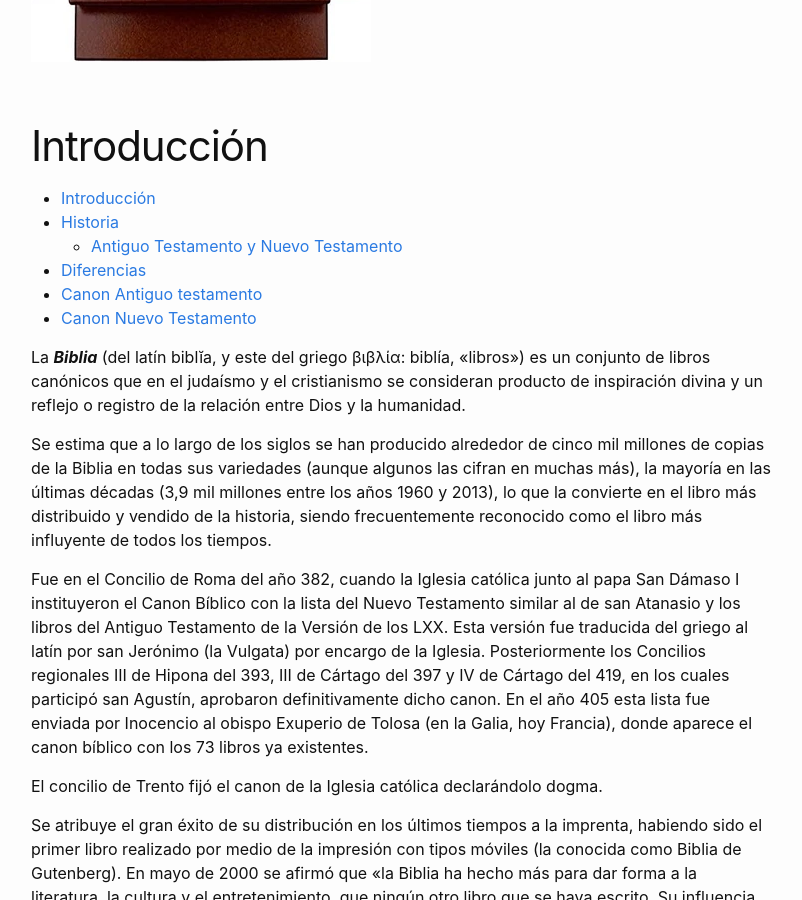
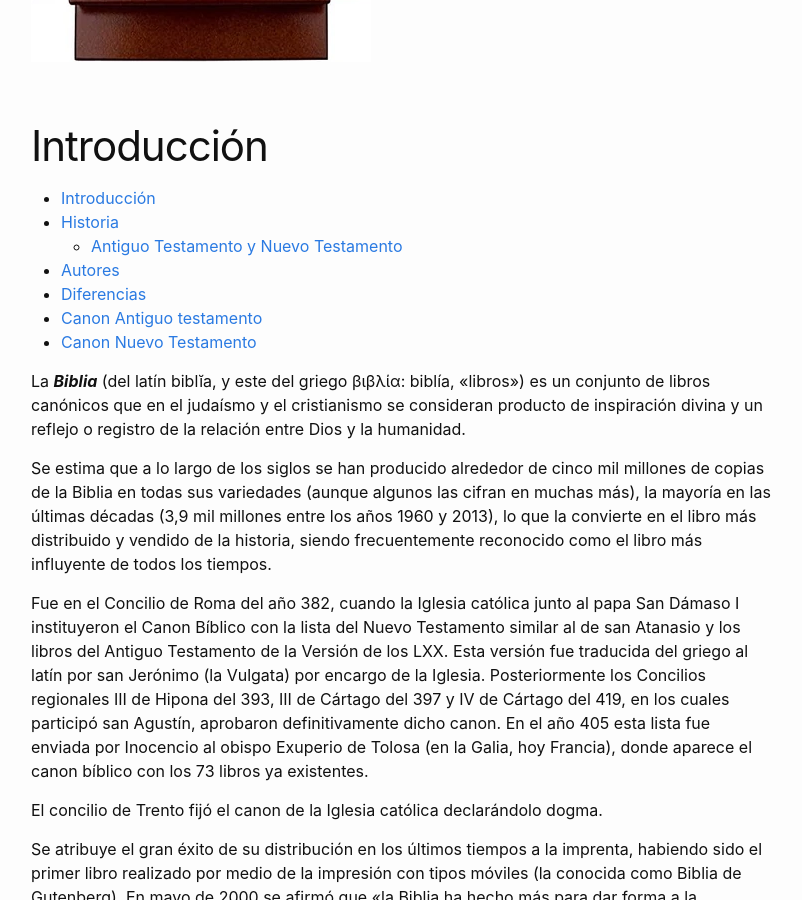
Before and after one commit to dylanmeca/dylanmeca.github.io, a Jekyll site: the page built from _posts/2021-07-03-La-Biblia.md, in a window 1280 px wide and 900 px high, scrolled down 426 px. Shown: the whole window, without its empty margins (239-1041 px from the left). Built offline with Jekyll 4.4.1, drawn with Linux system fonts in a browser that asks for light colours; a script that is not in the unit is left out; comment, search, counter and statistics services are not loaded.

Commit message:
Update 2021-07-03-La-Biblia.md

```diff
--- a/_posts/2021-07-03-La-Biblia.md
+++ b/_posts/2021-07-03-La-Biblia.md
@@ -27,6 +27,7 @@ keywords:
 - [Introducción](#introducción)
 - [Historia](#historia)
    - [Antiguo Testamento y Nuevo Testamento](#antiguo-testamento-y-nuevo-testamento)
+- [Autores](#autores)
 - [Diferencias](#diferencias)
 - [Canon Antiguo testamento](#canon-antiguo-testamento)
 - [Canon Nuevo Testamento](#canon-nuevo-testamento)
```
